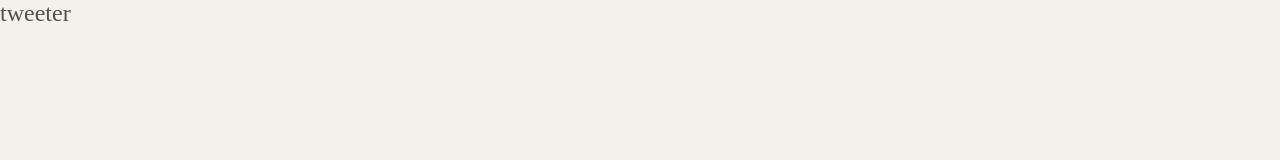
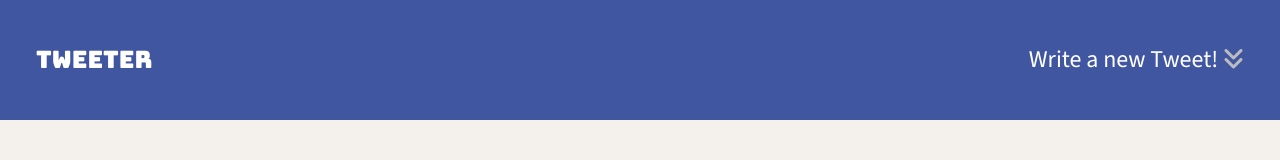
Before and after one commit to laraibsshaikh10/tweeter, a website: page public/index.html in a window 1280 px wide. Drawn offline with nearby package versions, Linux system fonts and the light colour scheme.

Commit message:
Set up and styled tweeter navigation bar

```diff
--- a/package.json
+++ b/package.json
@@ -17,6 +17,6 @@
     "md5": "^2.1.0"
   },
   "devDependencies": {
-    "nodemon": "^1.9.2"
+    "nodemon": "^1.19.4"
   }
 }
--- a/public/index.html
+++ b/public/index.html
@@ -7,8 +7,20 @@
     <!-- External CSS -->
     <link rel="stylesheet" href="https://cdnjs.cloudflare.com/ajax/libs/normalize/8.0.1/normalize.min.css" type="text/css" />
 
+
+    <!--Bungee and Source Sans 3 from Google Fonts-->
+    <link rel="preconnect" href="https://fonts.googleapis.com">
+    <link rel="preconnect" href="https://fonts.gstatic.com" crossorigin>
+    <link href="https://fonts.googleapis.com/css2?family=Bungee&family=Source+Sans+3:ital,wght@0,200..900;1,200..900&display=swap" rel="stylesheet">
+
+    <!--Importing the font awesome library from CDN-->
+    <link rel="stylesheet" href="https://cdnjs.cloudflare.com/ajax/libs/font-awesome/6.5.1/css/all.min.css" integrity="sha512-DTOQO9RWCH3ppGqcWaEA1BIZOC6xxalwEsw9c2QQeAIftl+Vegovlnee1c9QX4TctnWMn13TZye+giMm8e2LwA==" crossorigin="anonymous" referrerpolicy="no-referrer" />
+
     <!-- App CSS -->
     <link rel="stylesheet" href="/styles/layout.css" type="text/css" />
+
+    <!-- Navigation Bar CSS -->
+    <link rel="stylesheet" href="/styles/nav.css" type="text/css" />
 
     <!-- External JS -->
     <script src="https://ajax.googleapis.com/ajax/libs/jquery/3.4.1/jquery.min.js"></script>
@@ -20,7 +32,8 @@
   <body>
     <!-- Top nav bar (fixed) -->
     <nav>
-      <span>tweeter</span>
+      <span>Tweeter</span>
+      <p> Write a new Tweet! <i class="fa-solid fa-angles-down fa-bounce" style="color: #bbbcbf;"></i></p>
     </nav>
 
     <!-- Page-specific (main) content here -->
--- a/public/styles/layout.css
+++ b/public/styles/layout.css
@@ -14,7 +14,9 @@
  * Global layout stuff
  */
 
+
 body {
+  font-family: 'Source Sans 3', sans-serif;
   color: #545149;
   background-color: #f4f1ec;
   font-size: 24px;
--- /dev/null
+++ b/public/styles/nav.css
@@ -0,0 +1,24 @@
+/*
+styling navigation bar */
+nav {
+  display: flex;
+  justify-content: space-between;
+  align-items: center;
+  height: 120px;
+  width: 100%;
+  background-color: #4056A1;
+  color: #FFFFFF;
+  padding-left: 1.5em;
+  padding-right: 1.5em;
+}
+
+nav span {
+  font-family: 'Bungee', sans-serif;
+
+}
+
+/* .nav-bar {
+  display: flex;
+  justify-content: right;
+
+} */
```
Also changed, not shown: server/data-files/initial-tweets.json (+5 -5 lines), 1 other file.
